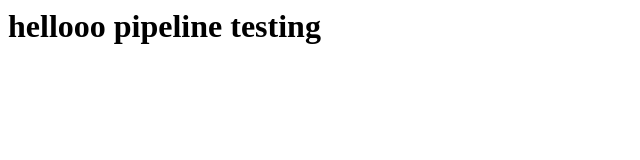
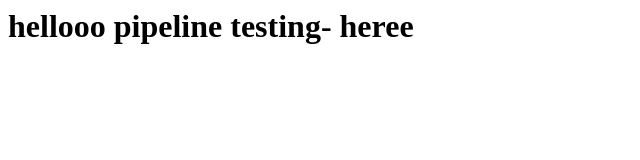
Before and after one commit to shriyadbatu-ctrl/newtask, a plain HTML site: page index.html in a window 1280 px wide. Shown: the whole page, without its empty margins (0-640 px from the left). Drawn offline with Linux system fonts and the light colour scheme.

Commit message:
first push

```diff
--- a/index.html
+++ b/index.html
@@ -1 +1 @@
-<h1>hellooo pipeline testing</h1>
+<h1>hellooo pipeline testing- heree</h1>
```
